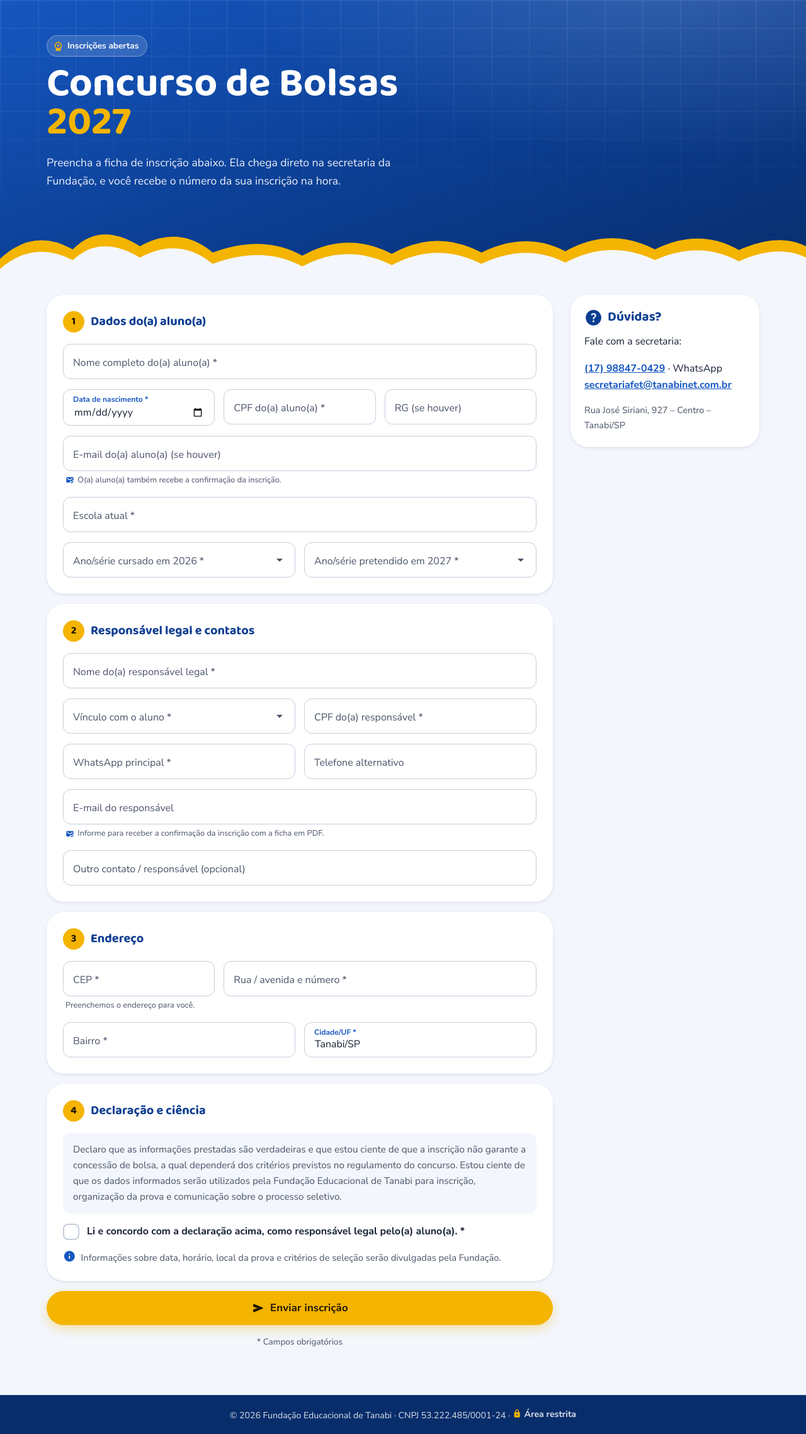
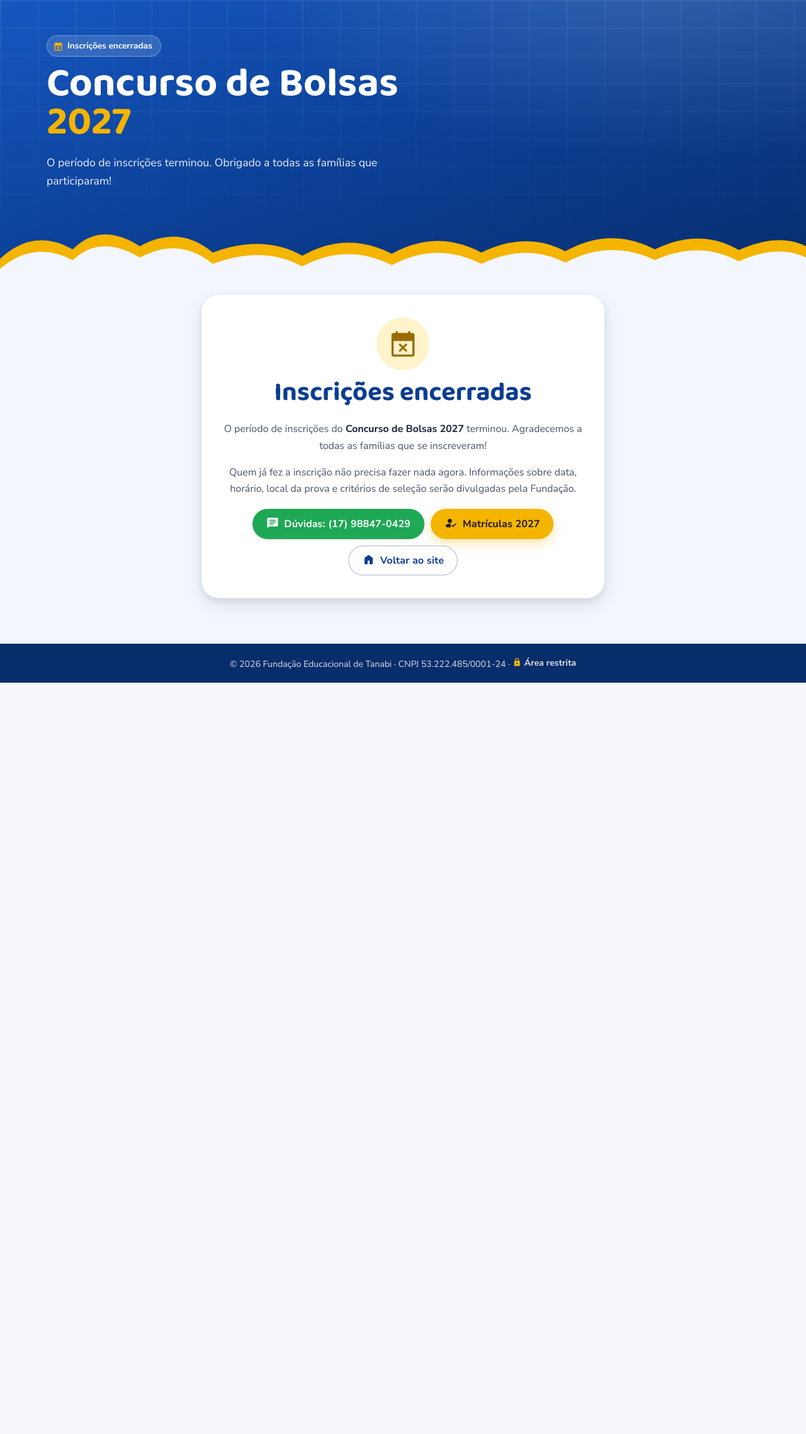
Before and after one commit to DrMetzger/FundacaoTanabi, a PHP site: page /concurso-de-bolsas.html in a window 1280 px wide. Shown: the part 116-2393 px from the top of the page at 63% size. After the commit the page ends 1200 px from the top, so only its background shows below. Run offline with PHP 8.4, Linux system fonts and the light colour scheme.

Commit message:
Encerra inscrições do Concurso de Bolsas 2027
- Remove botão, selo, faixa e atalho do concurso da página inicial
  (botão do topo passa a ser Matrículas 2027)
- Página do concurso vira aviso de inscrições encerradas
- api/inscricao.php recusa novas fichas (INSCRICOES_ABERTAS = false)
- Área restrita segue com consulta, Excel, e-mail e CRUD

Co-Authored-By: Claude Opus 5.5 <noreply@anthropic.com>
Claude-Session: https://claude.ai/code/session_018Fa9fTr4J3gQqMYPBMksqv

```diff
--- a/api/inscricao.php
+++ b/api/inscricao.php
@@ -35,6 +35,10 @@ function responder(bool $ok, array $dados = [], int $status = 200): never
 
 if (($_SERVER['REQUEST_METHOD'] ?? '') !== 'POST') {
     responder(false, ['erro' => 'Método não permitido.'], 405);
+}
+
+if (!INSCRICOES_ABERTAS) {
+    responder(false, ['erro' => 'As inscrições do Concurso de Bolsas 2027 estão encerradas.'], 410);
 }
 
 /* ---------- Anti-spam ---------- */
--- a/api/lib/comum.php
+++ b/api/lib/comum.php
@@ -9,6 +9,7 @@ const EMAIL_SECRETARIA = 'secretariafet@tanabinet.com.br';          // e-mail mo
 const EMAIL_REMETENTE_PADRAO = 'nao-responda@objetivotanabi.com.br'; // usado quando não há SMTP configurado
 const NOME_REMETENTE  = 'Site FET – Concurso de Bolsas';
 const PREFIXO_NUMERO  = '2027-';
+const INSCRICOES_ABERTAS = false;  // true reabre a ficha pública (a área restrita sempre pode incluir)
 const ZERAR_NUMERACAO = 'oficial-2026-11-06-v2';  // trocar este texto zera a numeração uma vez (testes vão para a pasta arquivo-*)
 const WHATSAPP_SECRETARIA = '(17) 98847-0429';
 /* ================================================== */
--- a/assets/css/style.css
+++ b/assets/css/style.css
@@ -669,3 +669,11 @@ html.hc .topbar { background: #fff; }
 }
 .utilbar__restrito:hover { filter: brightness(1.06); text-decoration: underline; }
 .utilbar__restrito .ms { font-size: 1.1rem; }
+
+/* Concurso encerrado */
+.encerrado { max-width: 640px; margin: 0 auto; background: var(--surface); border-radius: var(--radius-l); box-shadow: var(--elev-2); padding: 36px 22px; text-align: center; }
+.encerrado__icone { width: 84px; height: 84px; margin: 0 auto 12px; border-radius: 50%; background: #fff3cc; color: #9a6b00; display: grid; place-items: center; }
+.encerrado__icone .ms { font-size: 3rem; overflow: visible; width: auto; }
+.encerrado p { color: var(--on-surface-var); }
+.encerrado p strong { color: var(--on-surface); }
+.encerrado__acoes { display: flex; flex-wrap: wrap; gap: 10px; justify-content: center; margin-top: 18px; }
--- a/concurso-de-bolsas.html
+++ b/concurso-de-bolsas.html
@@ -4,7 +4,8 @@
   <meta charset="utf-8">
   <meta name="viewport" content="width=device-width, initial-scale=1, viewport-fit=cover">
   <title>Concurso de Bolsas 2027 | Fundação Educacional de Tanabi</title>
-  <meta name="description" content="Ficha de inscrição on-line do Concurso de Bolsas 2027 da Fundação Educacional de Tanabi – Objetivo.">
+  <meta name="description" content="As inscrições do Concurso de Bolsas 2027 da Fundação Educacional de Tanabi estão encerradas.">
+  <meta name="robots" content="noindex">
   <meta name="theme-color" content="#0b3d91">
   <link rel="icon" type="image/png" href="assets/img/favicon.png">
   <meta property="og:title" content="Concurso de Bolsas 2027 – Fundação Educacional de Tanabi">
@@ -18,7 +19,6 @@
   <link rel="stylesheet" href="assets/css/style.css?v=dev">
 </head>
 <body class="page-bolsas">
-  <a class="skip-link" href="#ficha">Pular para a ficha</a>
 
   <div class="utilbar">
     <div class="container utilbar__inner">
@@ -44,9 +44,9 @@
   <main>
     <section class="hero hero--compact">
       <div class="container">
-        <span class="pill"><span class="ms" aria-hidden="true">workspace_premium</span> Inscrições abertas</span>
+        <span class="pill"><span class="ms" aria-hidden="true">event_busy</span> Inscrições encerradas</span>
         <h1 class="page-title">Concurso de Bolsas <span>2027</span></h1>
-        <p class="hero__lead">Preencha a ficha de inscrição abaixo. Ela chega direto na secretaria da Fundação, e você recebe o número da sua inscrição na hora.</p>
+        <p class="hero__lead">O período de inscrições terminou. Obrigado a todas as famílias que participaram!</p>
       </div>
       <svg class="clouds" viewBox="0 0 1440 120" preserveAspectRatio="none" aria-hidden="true">
         <path fill="#f4b400" d="M0 70 Q60 20 130 55 Q180 10 250 50 Q320 15 380 60 Q470 30 540 65 Q620 25 700 62 Q780 22 860 60 Q940 25 1010 58 Q1090 18 1170 55 Q1250 20 1320 56 Q1390 28 1440 50 V120 H0Z"/>
@@ -55,183 +55,18 @@
     </section>
 
     <section class="bolsas">
-      <div class="container bolsas__container">
-
-        <form class="ficha" id="ficha" action="api/inscricao.php" method="post" novalidate>
-          <!-- anti-spam -->
-          <div class="hp" aria-hidden="true">
-            <label for="website">Não preencha</label>
-            <input id="website" name="website" type="text" tabindex="-1" autocomplete="off">
-          </div>
-          <input type="hidden" name="t0" id="t0" value="">
-
-          <!-- 1. Aluno -->
-          <fieldset class="ficha__card">
-            <legend><span class="ficha__num">1</span> Dados do(a) aluno(a)</legend>
-            <div class="grid">
-              <div class="field col-12">
-                <input id="aluno_nome" name="aluno_nome" type="text" placeholder=" " autocomplete="off" required maxlength="120">
-                <label for="aluno_nome">Nome completo do(a) aluno(a) *</label>
-              </div>
-              <div class="field col-4">
-                <input id="aluno_nascimento" name="aluno_nascimento" type="date" placeholder=" " required min="2005-01-01" max="2025-12-31">
-                <label for="aluno_nascimento">Data de nascimento *</label>
-              </div>
-              <div class="field col-4">
-                <input id="aluno_cpf" name="aluno_cpf" type="text" inputmode="numeric" placeholder=" " data-mask="cpf" maxlength="14" required>
-                <label for="aluno_cpf">CPF do(a) aluno(a) *</label>
-              </div>
-              <div class="field col-4">
-                <input id="aluno_rg" name="aluno_rg" type="text" placeholder=" " maxlength="20">
-                <label for="aluno_rg">RG (se houver)</label>
-              </div>
-              <div class="field col-12">
-                <input id="aluno_email" name="aluno_email" type="email" inputmode="email" placeholder=" " autocomplete="off" maxlength="120">
-                <label for="aluno_email">E-mail do(a) aluno(a) (se houver)</label>
-                <span class="field__hint"><span class="ms" aria-hidden="true">mark_email_read</span> O(a) aluno(a) também recebe a confirmação da inscrição.</span>
-              </div>
-              <div class="field col-12">
-                <input id="escola_atual" name="escola_atual" type="text" placeholder=" " required maxlength="120">
-                <label for="escola_atual">Escola atual *</label>
-              </div>
-              <div class="field col-6">
-                <select id="serie_2026" name="serie_2026" required>
-                  <option value="" selected disabled></option>
-                  <optgroup label="Educação Infantil">
-                    <option>Educação Infantil</option>
-                  </optgroup>
-                  <optgroup label="Ensino Fundamental">
-                    <option>1º ano – Fundamental</option><option>2º ano – Fundamental</option><option>3º ano – Fundamental</option>
-                    <option>4º ano – Fundamental</option><option>5º ano – Fundamental</option><option>6º ano – Fundamental</option>
-                    <option>7º ano – Fundamental</option><option>8º ano – Fundamental</option><option>9º ano – Fundamental</option>
-                  </optgroup>
-                  <optgroup label="Ensino Médio">
-                    <option>1ª série – Médio</option><option>2ª série – Médio</option><option>3ª série – Médio</option>
-                  </optgroup>
-                </select>
-                <label for="serie_2026">Ano/série cursado em 2026 *</label>
-              </div>
-              <div class="field col-6">
-                <select id="serie_2027" name="serie_2027" required>
-                  <option value="" selected disabled></option>
-                  <optgroup label="Ensino Fundamental">
-                    <option>1º ano – Fundamental</option><option>2º ano – Fundamental</option><option>3º ano – Fundamental</option>
-                    <option>4º ano – Fundamental</option><option>5º ano – Fundamental</option><option>6º ano – Fundamental</option>
-                    <option>7º ano – Fundamental</option><option>8º ano – Fundamental</option><option>9º ano – Fundamental</option>
-                  </optgroup>
-                  <optgroup label="Ensino Médio">
-                    <option>1ª série – Médio</option><option>2ª série – Médio</option><option>3ª série – Médio</option>
-                  </optgroup>
-                </select>
-                <label for="serie_2027">Ano/série pretendido em 2027 *</label>
-              </div>
-            </div>
-          </fieldset>
-
-          <!-- 2. Responsável -->
-          <fieldset class="ficha__card">
-            <legend><span class="ficha__num">2</span> Responsável legal e contatos</legend>
-            <div class="grid">
-              <div class="field col-12">
-                <input id="resp_nome" name="resp_nome" type="text" placeholder=" " autocomplete="name" required maxlength="120">
-                <label for="resp_nome">Nome do(a) responsável legal *</label>
-              </div>
-              <div class="field col-6">
-                <select id="resp_vinculo" name="resp_vinculo" required>
-                  <option value="" selected disabled></option>
-                  <option>Mãe</option><option>Pai</option><option>Avó / Avô</option><option>Tia / Tio</option><option>Tutor(a) legal</option><option>Outro</option>
-                </select>
-                <label for="resp_vinculo">Vínculo com o aluno *</label>
-              </div>
-              <div class="field col-6">
-                <input id="resp_cpf" name="resp_cpf" type="text" inputmode="numeric" placeholder=" " data-mask="cpf" maxlength="14" required>
-                <label for="resp_cpf">CPF do(a) responsável *</label>
-              </div>
-              <div class="field col-6">
-                <input id="whatsapp" name="whatsapp" type="tel" inputmode="tel" placeholder=" " data-mask="tel" maxlength="15" autocomplete="tel" required>
-                <label for="whatsapp">WhatsApp principal *</label>
-              </div>
-              <div class="field col-6">
-                <input id="telefone_alt" name="telefone_alt" type="tel" inputmode="tel" placeholder=" " data-mask="tel" maxlength="15">
-                <label for="telefone_alt">Telefone alternativo</label>
-              </div>
-              <div class="field col-12">
-                <input id="email" name="email" type="email" inputmode="email" placeholder=" " autocomplete="email" maxlength="120">
-                <label for="email">E-mail do responsável</label>
-                <span class="field__hint"><span class="ms" aria-hidden="true">mark_email_read</span> Informe para receber a confirmação da inscrição com a ficha em PDF.</span>
-              </div>
-              <div class="field col-12">
-                <input id="outro_contato" name="outro_contato" type="text" placeholder=" " maxlength="160">
-                <label for="outro_contato">Outro contato / responsável (opcional)</label>
-              </div>
-            </div>
-          </fieldset>
-
-          <!-- 3. Endereço -->
-          <fieldset class="ficha__card">
-            <legend><span class="ficha__num">3</span> Endereço</legend>
-            <div class="grid">
-              <div class="field col-4">
-                <input id="cep" name="cep" type="text" inputmode="numeric" placeholder=" " data-mask="cep" maxlength="9" autocomplete="postal-code" required>
-                <label for="cep">CEP *</label>
-                <span class="field__hint" id="cepHint">Preenchemos o endereço para você.</span>
-              </div>
-              <div class="field col-8">
-                <input id="rua" name="rua" type="text" placeholder=" " autocomplete="address-line1" required maxlength="160">
-                <label for="rua">Rua / avenida e número *</label>
-              </div>
-              <div class="field col-6">
-                <input id="bairro" name="bairro" type="text" placeholder=" " required maxlength="80">
-                <label for="bairro">Bairro *</label>
-              </div>
-              <div class="field col-6">
-                <input id="cidade" name="cidade" type="text" placeholder=" " value="Tanabi/SP" required maxlength="80">
-                <label for="cidade">Cidade/UF *</label>
-              </div>
-            </div>
-          </fieldset>
-
-          <!-- 4. Declaração -->
-          <fieldset class="ficha__card">
-            <legend><span class="ficha__num">4</span> Declaração e ciência</legend>
-            <p class="ficha__decl">Declaro que as informações prestadas são verdadeiras e que estou ciente de que a inscrição não garante a concessão de bolsa, a qual dependerá dos critérios previstos no regulamento do concurso. Estou ciente de que os dados informados serão utilizados pela Fundação Educacional de Tanabi para inscrição, organização da prova e comunicação sobre o processo seletivo.</p>
-            <label class="check">
-              <input type="checkbox" name="declaracao" id="declaracao" value="sim" required>
-              <span class="check__box" aria-hidden="true"><span class="ms">check</span></span>
-              <span>Li e concordo com a declaração acima, como responsável legal pelo(a) aluno(a). *</span>
-            </label>
-            <p class="ficha__info"><span class="ms" aria-hidden="true">info</span> Informações sobre data, horário, local da prova e critérios de seleção serão divulgadas pela Fundação.</p>
-          </fieldset>
-
-          <p class="form__error" id="fichaError" role="alert" hidden></p>
-          <button class="btn btn--accent btn--lg btn--block" type="submit" id="fichaSubmit">
-            <span class="ms" aria-hidden="true">send</span> <span class="lbl">Enviar inscrição</span>
-          </button>
-          <p class="ficha__req">* Campos obrigatórios</p>
-        </form>
-
-        <!-- Sucesso -->
-        <div class="sucesso" id="sucesso" hidden tabindex="-1">
-          <div class="sucesso__icon"><span class="ms" aria-hidden="true">task_alt</span></div>
-          <h2>Inscrição enviada!</h2>
-          <p>Guarde o número da sua inscrição:</p>
-          <p class="sucesso__num" id="sucessoNum">—</p>
-          <p id="sucessoMsg">A secretaria da Fundação recebeu os seus dados e entrará em contato pelo WhatsApp informado.</p>
-          <div class="sucesso__actions">
-            <a class="btn btn--whats" id="sucessoWhats" href="https://wa.me/5517988470429" target="_blank" rel="noopener"><span class="ms" aria-hidden="true">chat</span> Falar com a secretaria</a>
+      <div class="container">
+        <div class="encerrado">
+          <div class="encerrado__icone"><span class="ms" aria-hidden="true">event_busy</span></div>
+          <h2>Inscrições encerradas</h2>
+          <p>O período de inscrições do <strong>Concurso de Bolsas 2027</strong> terminou. Agradecemos a todas as famílias que se inscreveram!</p>
+          <p>Quem já fez a inscrição não precisa fazer nada agora. Informações sobre data, horário, local da prova e critérios de seleção serão divulgadas pela Fundação.</p>
+          <div class="encerrado__acoes">
+            <a class="btn btn--whats" href="https://wa.me/5517988470429" target="_blank" rel="noopener"><span class="ms" aria-hidden="true">chat</span> Dúvidas: (17) 98847-0429</a>
+            <a class="btn btn--accent" href="https://wa.me/5517981260002?text=Ol%C3%A1!%20Gostaria%20de%20informa%C3%A7%C3%B5es%20sobre%20matr%C3%ADculas%202027." target="_blank" rel="noopener"><span class="ms" aria-hidden="true">how_to_reg</span> Matrículas 2027</a>
             <a class="btn btn--outlined" href="index.html"><span class="ms" aria-hidden="true">home</span> Voltar ao site</a>
           </div>
         </div>
-
-        <aside class="bolsas__aside">
-          <div class="aside-card">
-            <h3><span class="ms" aria-hidden="true">help</span> Dúvidas?</h3>
-            <p>Fale com a secretaria:</p>
-            <p><a href="https://wa.me/5517988470429" target="_blank" rel="noopener">(17) 98847-0429</a> · WhatsApp<br>
-               <a href="mailto:secretariafet@tanabinet.com.br">secretariafet@tanabinet.com.br</a></p>
-            <p class="muted">Rua José Siriani, 927 – Centro – Tanabi/SP</p>
-          </div>
-        </aside>
       </div>
     </section>
   </main>
@@ -242,6 +77,5 @@
     </div>
   </footer>
 
-  <script src="assets/js/bolsas.js?v=dev" defer></script>
 </body>
 </html>
```
Also changed, not shown: index.html (+5 -18 lines).
